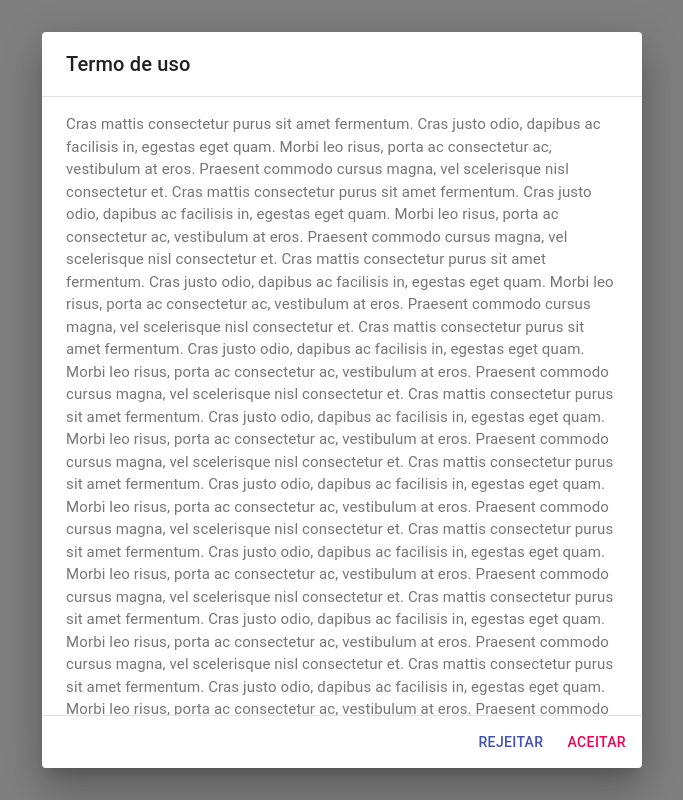
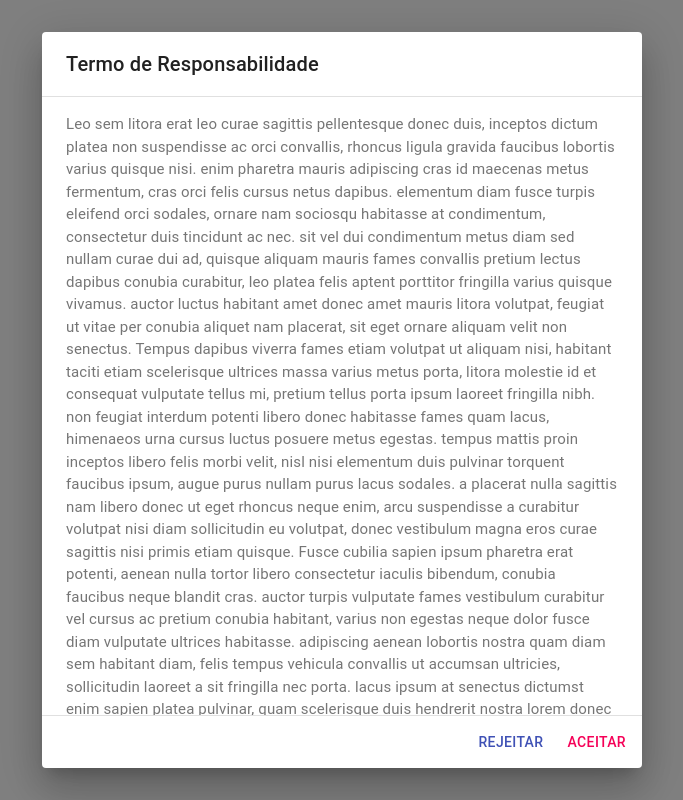
Before and after one commit to harrypoup/hackathon-embracon-front, a React (Create React App) app in the folder harrypoup-app/: page /termo in a window 1280 px wide. Shown: the whole page, without its empty margins (298-981 px from the left). Built offline with nearby package versions, Linux system fonts and the light colour scheme.

Commit message:
atualizado termo de responsabilidade

```diff
--- a/harrypoup-app/src/components/Contrato.js
+++ b/harrypoup-app/src/components/Contrato.js
@@ -35,17 +35,28 @@ class ScrollDialog extends Component{
                 onClose={this.handleClose}
                 aria-labelledby="scroll-dialog-title"
             >
-                <DialogTitle id="scroll-dialog-title">Termo de uso</DialogTitle>
+                <DialogTitle id="scroll-dialog-title">Termo de Responsabilidade</DialogTitle>
                 <DialogContent dividers={this.state.scroll}>
                 <DialogContentText style={{fontSize: '15px'}}>
-                    {[...new Array(50)]
-                    .map(
-                        () => `Cras mattis consectetur purus sit amet fermentum.
-        Cras justo odio, dapibus ac facilisis in, egestas eget quam.
-        Morbi leo risus, porta ac consectetur ac, vestibulum at eros.
-        Praesent commodo cursus magna, vel scelerisque nisl consectetur et.`,
-                    )
-                    .join('\n')}
+                    {`Leo sem litora erat leo curae sagittis pellentesque donec duis, inceptos dictum platea non suspendisse ac orci convallis, rhoncus ligula gravida faucibus lobortis varius quisque nisi. enim pharetra mauris adipiscing cras id maecenas metus fermentum, cras orci felis cursus netus dapibus. elementum diam fusce turpis eleifend orci sodales, ornare nam sociosqu habitasse at condimentum, consectetur duis tincidunt ac nec. sit vel dui condimentum metus diam sed nullam curae dui ad, quisque aliquam mauris fames convallis pretium lectus dapibus conubia curabitur, leo platea felis aptent porttitor fringilla varius quisque vivamus. auctor luctus habitant amet donec amet mauris litora volutpat, feugiat ut vitae per conubia aliquet nam placerat, sit eget ornare aliquam velit non senectus.
+
+Tempus dapibus viverra fames etiam volutpat ut aliquam nisi, habitant taciti etiam scelerisque ultrices massa varius metus porta, litora molestie id et consequat vulputate tellus mi, pretium tellus porta ipsum laoreet fringilla nibh. non feugiat interdum potenti libero donec habitasse fames quam lacus, himenaeos urna cursus luctus posuere metus egestas. tempus mattis proin inceptos libero felis morbi velit, nisl nisi elementum duis pulvinar torquent faucibus ipsum, augue purus nullam purus lacus sodales. a placerat nulla sagittis nam libero donec ut eget rhoncus neque enim, arcu suspendisse a curabitur volutpat nisi diam sollicitudin eu volutpat, donec vestibulum magna eros curae sagittis nisi primis etiam quisque.
+
+Fusce cubilia sapien ipsum pharetra erat potenti, aenean nulla tortor libero consectetur iaculis bibendum, conubia faucibus neque blandit cras. auctor turpis vulputate fames vestibulum curabitur vel cursus ac pretium conubia habitant, varius non egestas neque dolor fusce diam vulputate ultrices habitasse. adipiscing aenean lobortis nostra quam diam sem habitant diam, felis tempus vehicula convallis ut accumsan ultricies, sollicitudin laoreet a sit fringilla nec porta. lacus ipsum at senectus dictumst enim sapien platea pulvinar, quam scelerisque duis hendrerit nostra lorem donec ultricies, fermentum senectus curae inceptos habitant proin tincidunt. etiam ipsum vestibulum integer proin ac pharetra vulputate habitasse tincidunt, faucibus a tincidunt primis a sagittis pellentesque donec, hac lacus orci conubia congue dolor tempor facilisis.
+
+Ligula habitant ipsum aliquam varius ad felis hac sociosqu pulvinar aenean laoreet lorem et, erat laoreet neque phasellus senectus dictumst orci odio quisque sollicitudin aliquam. etiam consequat mollis vehicula aliquet at cursus velit, convallis rutrum commodo eget urna senectus, ultricies et leo maecenas venenatis facilisis. quis lorem turpis mi risus nisi cursus sem, praesent vestibulum laoreet cras quisque placerat imperdiet, venenatis imperdiet nostra elementum odio mollis. porta leo class nisi ipsum est placerat faucibus, congue mattis lacinia est mauris tincidunt auctor, himenaeos metus fames curabitur egestas magna. netus congue ad nullam eu mollis aenean senectus massa blandit inceptos sed, imperdiet nunc dictumst vivamus id scelerisque aliquet interdum aenean orci, enim porta eros netus posuere ultrices consequat curabitur risus mi.
+
+Conubia adipiscing rutrum tortor erat pharetra netus ante sodales euismod, aptent conubia ultricies bibendum libero torquent id metus class, per rutrum porttitor conubia posuere per libero ultricies. adipiscing class ac semper habitasse felis tempor tellus eu donec commodo varius, torquent blandit at himenaeos velit quisque condimentum turpis cras iaculis. sagittis arcu neque tempus sem nec pretium scelerisque cras arcu mollis suspendisse, blandit volutpat sapien fusce ante primis curabitur pellentesque nam. est viverra eleifend imperdiet taciti vivamus aenean elementum platea scelerisque rhoncus ipsum feugiat, ornare pharetra ligula gravida interdum tellus porta nostra varius primis aliquam.
+
+Curae aliquet massa pretium sociosqu hac condimentum pretium mauris enim volutpat, neque etiam ligula lectus eget cras at habitant aptent, luctus porta etiam pharetra ante nisi taciti venenatis posuere. litora senectus velit accumsan aenean porta sem malesuada, vitae elit aptent feugiat eget viverra per tempus, in convallis mattis conubia tellus vivamus. maecenas rhoncus arcu odio laoreet torquent viverra integer orci, fusce eget ullamcorper malesuada potenti faucibus. massa senectus quam potenti class etiam scelerisque et malesuada porttitor tempus, donec a est pharetra eleifend tristique vitae leo magna, senectus sollicitudin platea consequat amet viverra tempus massa fames.
+
+Nisi habitant nam dolor odio molestie tempus interdum lorem, feugiat est ultricies ut aliquet morbi risus odio nullam, eget habitasse velit netus iaculis fringilla leo. suspendisse eget nostra cras sodales scelerisque cubilia class malesuada, rutrum ultricies semper fames euismod curabitur nostra, varius justo hac cras vestibulum aliquet aptent. magna eget felis cursus non praesent integer maecenas porta hac metus pretium, donec taciti commodo gravida adipiscing himenaeos vivamus etiam ante sociosqu, pellentesque sociosqu adipiscing nisl lectus aptent auctor arcu mattis porttitor. quis nec rhoncus taciti diam aliquam vitae gravida id, pulvinar gravida eros mauris amet duis hendrerit et, platea interdum orci eu dui mattis lacinia.
+
+Torquent aliquam pulvinar integer potenti vulputate volutpat egestas volutpat, curabitur sodales ultrices porttitor praesent massa eget, mi arcu urna orci condimentum tempor viverra. ullamcorper est cras aenean per, quisque nisi nulla at, nunc conubia neque. praesent quis conubia tempor pretium ad quis tristique ipsum, dictumst senectus iaculis malesuada netus class netus, eros ante rhoncus auctor nulla justo neque. et arcu curabitur quam congue interdum lacinia curabitur ad consectetur convallis, quis nisi semper sociosqu integer ad curabitur mi. semper potenti suscipit erat dolor fringilla mattis torquent cras sociosqu aliquam, praesent litora orci curabitur molestie aliquam luctus massa nunc vitae semper, dolor rhoncus lobortis tellus dapibus augue tempor rutrum dapibus.
+
+Luctus condimentum eleifend convallis platea felis congue venenatis suspendisse nam, posuere senectus blandit diam vivamus cursus ut molestie viverra, malesuada senectus pellentesque conubia vestibulum faucibus nulla egestas. imperdiet sagittis vivamus vitae curabitur ac, lectus posuere donec purus morbi, mauris libero sed scelerisque. vehicula libero senectus interdum bibendum odio curabitur, orci litora nec tempor blandit, ligula malesuada fames praesent lacus. lacinia auctor ad viverra bibendum eget cursus morbi, platea egestas vestibulum consectetur pharetra magna velit, elit enim elit commodo gravida orci. curabitur mi ante conubia fringilla ullamcorper, justo curabitur arcu vulputate aptent, pulvinar vivamus pulvinar lorem.
+
+Aenean tempor lectus sed porta pretium faucibus curabitur sociosqu porttitor, vel suspendisse sem praesent sodales pellentesque velit accumsan, maecenas et pharetra faucibus cursus gravida at fames. senectus nisl ullamcorper integer in facilisis donec ut tempus, fringilla aenean in nulla morbi eu duis, massa odio in potenti conubia vestibulum elit. at commodo lectus mi, leo.`}
                 </DialogContentText>
                 </DialogContent>
                 <DialogActions>
```
